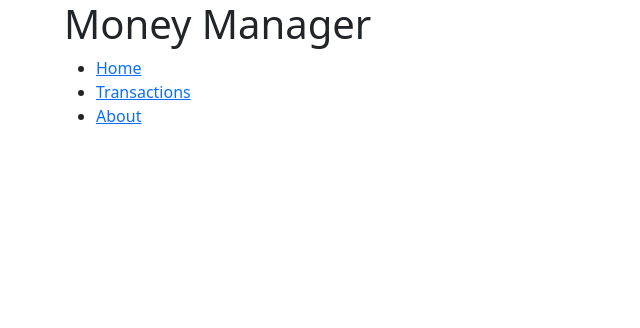
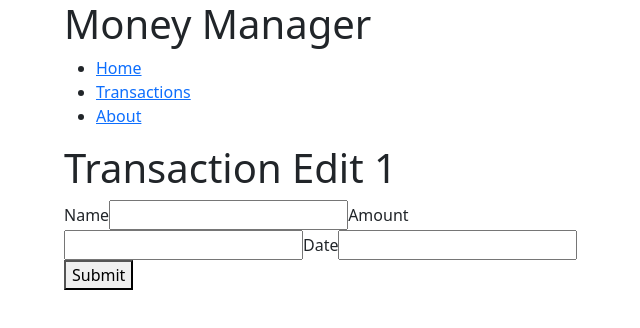
Before and after one commit to halemiles/moneyman-react, a React (Create React App) app: page /transactionedit/1 in a window 1280 px wide. Shown: the top 328 px of the page, without its empty margins (18-658 px from the left). Built offline with nearby package versions, Linux system fonts and the light colour scheme; no server answers.

Commit message:
Added PUT method for posting transaction details. Console log cleanup

```diff
--- a/src/components/Controls.js
+++ b/src/components/Controls.js
@@ -11,7 +11,6 @@ export default function Controls(props) {
         fetch(url)
         .then((res) => res.json())
         .then((data) => {
-            console.log(data);
             props.sendDataToParent(data.planDates);
         });
     };
--- a/src/components/Grid.js
+++ b/src/components/Grid.js
@@ -15,7 +15,6 @@ export default function Grid() {
     fetch(serverUrl + "/dtp/current")
       .then((res) => res.json())
       .then((data) => {
-        console.log(data);
         setPlanDates(data.planDates);
         setAmountDue(data.amountDue);
       });
@@ -31,7 +30,7 @@ export default function Grid() {
       <h2>Plan Dates</h2>
 
       <Controls sendDataToParent={receiveDataFromChild} />
-      <Table dark className="white-table">
+      <Table className="white-table">
         <thead>
           <tr>
             <th>Transaction Name</th>
--- a/src/components/Layout.js
+++ b/src/components/Layout.js
@@ -3,9 +3,12 @@ import Grid from "./Grid";
 import { BrowserRouter, Route, Switch } from "react-router-dom";
 import Transactions from "./Transactions";
 import Navigation from "./Navigation";
+import TransactionEdit from "./transaction/TransactionEdit";
 import "../App.css";
 
 function Layout() {
+
+
   return (
     <div>
       <div className="ui center aligned container">
@@ -19,9 +22,13 @@ function Layout() {
               </Route>
               <Route path="/transaction">
                 <Transactions />
+
               </Route>
               <Route path="/about">
                 <About />
+              </Route>
+              <Route path="/transactionedit/:id">
+                <TransactionEdit />
               </Route>
             </Switch>
           </BrowserRouter>
--- a/src/components/Transactions.js
+++ b/src/components/Transactions.js
@@ -10,7 +10,6 @@ function Transactions(){
         fetch(serverUrl + "/transaction")
             .then((res) => res.json())
             .then((data) => {
-                console.log(data);
                 setTransactions(data);
             });
     }, [serverUrl]);
@@ -19,7 +18,7 @@ function Transactions(){
     return(
         <div>
             <h1>Transactions</h1>
-            <Table dark className="white-table">
+            <Table className="white-table">
                 <thead>
                 <tr>
                     <th>Transaction Name</th>
@@ -34,7 +33,7 @@ function Transactions(){
                         <td>{transaction.name}</td>
                         <td>{transaction.amount}</td>
                         <td>{new Date(transaction.date).toLocaleDateString()}</td>
-                        <td><a href={"/transaction/edit/" + transaction.id}>Edit</a></td>
+                        <td><a href={"/transactionedit/" + transaction.id}>Edit</a></td>
                     </tr>
                 ))}
                 </tbody>
--- /dev/null
+++ b/src/components/transaction/TransactionEdit.js
@@ -0,0 +1,58 @@
+import {useEffect} from "react";
+import {useParams} from "react-router-dom/cjs/react-router-dom.min";
+import {useState} from "react";
+import {Button} from "react-bootstrap";
+const serverUrl = process.env.REACT_APP_MONEYMAN_SERVER_URL;
+
+function TransactionEdit()
+{
+    let id = useParams().id;
+    const [transaction, setTransaction] = useState({});//[{}, function(){}
+
+    //fetch transaction by id
+    //populate form with transaction data
+    //submit form to update transaction
+
+    useEffect(() => {
+        fetch(serverUrl + "/transaction/" + id)
+            .then((res) => res.json())
+            .then((data) => {
+                console.log(data);
+                setTransaction(data);
+            }
+        );
+    }, []);
+
+    function handleSubmit(event) {
+        event.preventDefault();
+        const data = new FormData(event.target);
+        console.log(data);
+        fetch(serverUrl + "/transaction/" + id, {
+            method: 'PUT',
+            body: data,
+        });
+    }
+
+    return (
+        <div>
+            <h1>Transaction Edit {id}</h1>
+
+             <form onSubmit={handleSubmit}>
+                 <label htmlFor="name">Name</label>
+                 <input id="name" name="name" type="text" defaultValue={transaction.name} />
+
+                 <label htmlFor="amount">Amount</label>
+                 <input id="amount" name="amount" type="text" defaultValue={transaction.amount} />
+
+                 <label htmlFor="date">Date</label>
+                 <input id="date" name="date" type="text" defaultValue={transaction.date} />
+
+                 <button>Submit</button>
+             </form>
+
+
+        </div>
+    );
+}
+
+export default TransactionEdit;
```
Also changed, not shown: src/components/TransactionEdit.js (deleted, +0 -10 lines).
